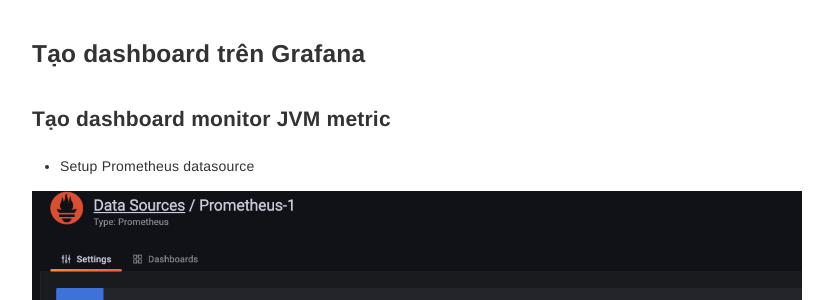
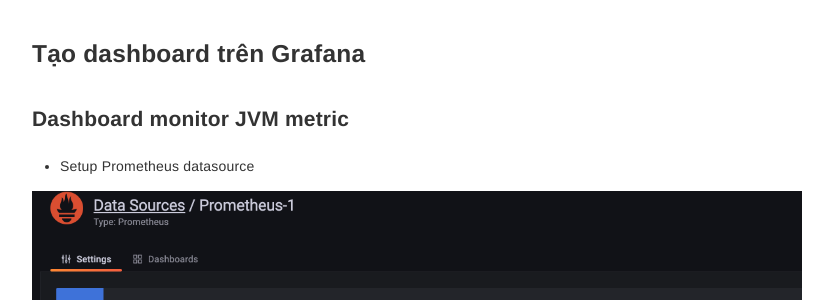
Before and after one commit to huypva/code-by-example-site, a Jekyll site: the page built from _posts/2021-09-17-spring-boot-prometheus-grafana.md, in a window 1280 px wide. Shown: the part 3500-3800 px from the top of the page, without its empty margins (223-1056 px from the left). Built offline with Jekyll 4.4.1, drawn with Linux system fonts in a browser that asks for light colours; some of the changed text lies outside the part shown.

Commit message:
Update dashboard

```diff
--- a/_posts/2021-09-17-spring-boot-prometheus-grafana.md
+++ b/_posts/2021-09-17-spring-boot-prometheus-grafana.md
@@ -156,7 +156,7 @@ $ docker-compose up -d
 
 ## Tạo dashboard trên Grafana
 
-### Tạo dashboard monitor JVM metric
+### Dashboard monitor JVM metric
 
 - Setup Prometheus datasource
 
```
Also changed, not shown: other parts of _posts/2021-09-17-spring-boot-prometheus-grafana.md (+1 -1 lines).
